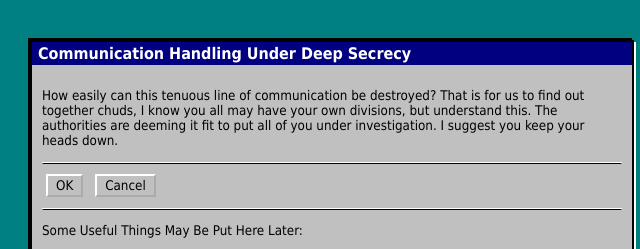
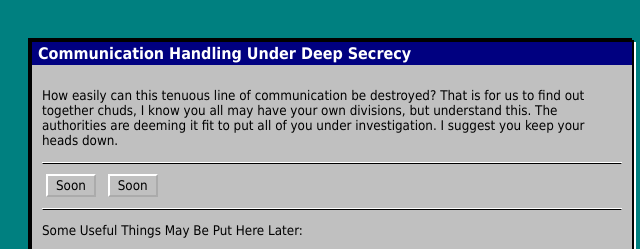
Before and after one commit to Rocketlizard03/rocketlizard03.github.io, a plain HTML site: page index.html in a window 1280 px wide. Shown: the top 249 px of the page, 308-948 px from the left. Drawn offline with Linux system fonts and the light colour scheme.

Commit message:
Update index.html

```diff
--- a/index.html
+++ b/index.html
@@ -79,8 +79,8 @@
     <div style="padding: 10px;">
       <p>How easily can this tenuous line of communication be destroyed? That is for us to find out together chuds, I know you all may have your own divisions, but understand this. The authorities are deeming it fit to put all of you under investigation. I suggest you keep your heads down.</p>
       <hr class="threed">
-      <button class="btn">OK</button>
-      <button class="btn">Cancel</button>
+      <button class="btn">Soon</button>
+      <button class="btn">Soon</button>
       <hr class="threed">
       <p>Some Useful Things May Be Put Here Later:</p>
       <ul>
```
